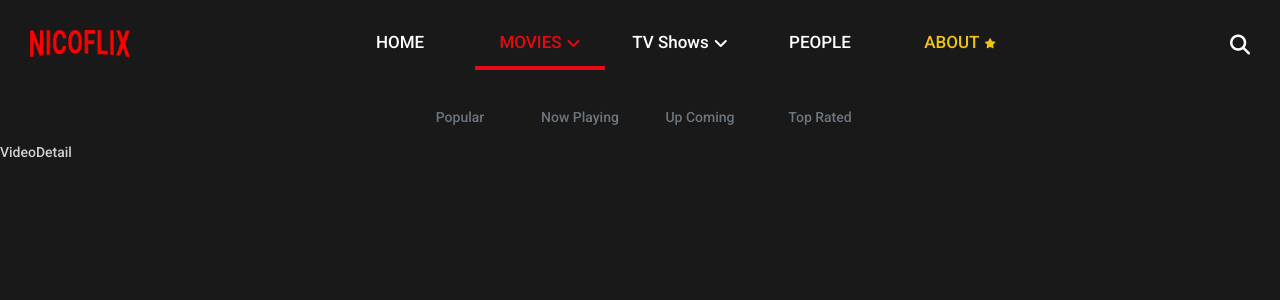
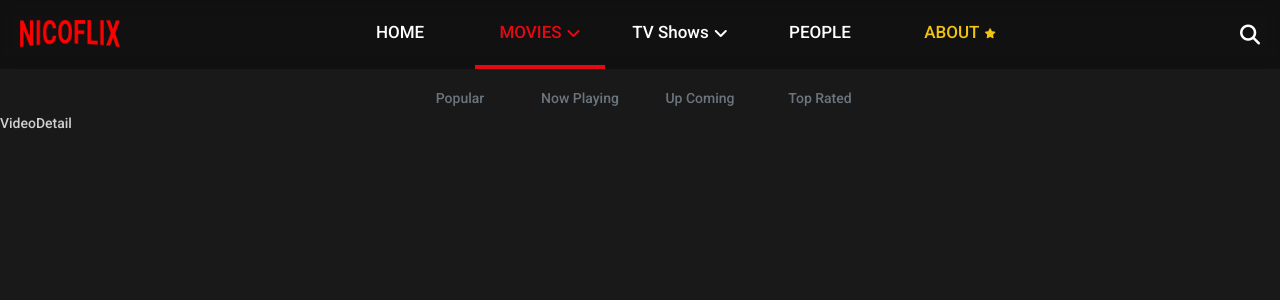
Before and after one commit to beliemun/netflix-clone-typescript, a React (Create React App) app: page /#/movie/1 in a window 1280 px wide. Shown: the top 300 px of the page. Built offline with nearby package versions, Linux system fonts and the light colour scheme; no server answers.

Commit message:
updated Header

```diff
--- a/src/Components/GlobalStyles.ts
+++ b/src/Components/GlobalStyles.ts
@@ -11,7 +11,8 @@ const GlobalStyles = createGlobalStyle`
         font-family: 'Roboto', sans-serif;
         font-size: 14px;
         color: ${Colors.text.primary};
-        background-color:${Colors.bg.primary}
+        background-color:${Colors.bg.primary};
+        padding-top: 80px;
     }
     a {
         text-decoration:none;
--- a/src/Components/Header/style.ts
+++ b/src/Components/Header/style.ts
@@ -3,15 +3,21 @@ import styled from "styled-components";
 import Colors from "Components/Colors";
 
 export const Contianer = styled.div`
+  position: fixed;
+  top: 0;
+  left: 0;
+  width: 100%;
   display: grid;
   grid-template-columns: min-content minmax(min-content, 1fr) min-content;
+  background-color: rgba(0, 0, 0, 0.3);
+  backdrop-filter: blur(7px);
 `;
 
 export const Logo = styled.div`
   display: flex;
   justify-content: center;
   align-items: center;
-  padding: 30px;
+  padding: 20px;
   img {
     width: 100px;
   }
@@ -26,7 +32,6 @@ export const Menu = styled.div`
 export const List = styled.div`
   display: grid;
   width: 100%;
-  /* height: 100%; */
   grid-column-gap: 10px;
   grid-template-columns: repeat(5, minmax(min-content, 130px));
   place-content: center center;
@@ -38,7 +43,7 @@ export const Item = styled(Link)<{ current: string }>`
   align-items: center;
   width: 130px;
   flex-direction: row;
-  padding: 15px;
+  padding: 24px 10px;
   border-bottom: 4px solid
     ${(props) => (props.current === "true" ? Colors.primary : "transparent")};
   transition: all 0.3s ease-in-out;
@@ -76,7 +81,7 @@ export const Search = styled.div<{ current: string }>`
   display: felx;
   justify-content: center;
   align-items: center;
-  padding: 30px;
+  padding: 20px;
   i {
     color: ${(props) =>
       props.current === "true" ? Colors.primary : Colors.text.emphasis};
--- a/src/Screens/Movie/Movie.tsx
+++ b/src/Screens/Movie/Movie.tsx
@@ -8,7 +8,6 @@ const Movie: React.FunctionComponent<RouteComponentProps> = ({
   location: { pathname },
 }) => {
   return (
-    <>
     <Container>
       <List>
         <Item to="/movie" current={(pathname === "/movie").toString()}>
@@ -33,7 +32,6 @@ const Movie: React.FunctionComponent<RouteComponentProps> = ({
           Top Rated
         </Item>
       </List>
-      </Container>
       <Switch>
         <Route path="/movie" component={VideoList} exact />
         <Route path="/movie/now-playing" component={VideoList} exact />
@@ -41,7 +39,7 @@ const Movie: React.FunctionComponent<RouteComponentProps> = ({
         <Route path="/movie/top-rated" component={VideoList} />
         <Route path="/movie/:id" component={VideoDetail} />
       </Switch>
-    </>
+    </Container>
   );
 };
 
--- a/src/Screens/Movie/style.ts
+++ b/src/Screens/Movie/style.ts
@@ -3,10 +3,7 @@ import styled from "styled-components";
 import Colors from "Components/Colors";
 
 export const Container = styled.div`
-  display: flex;
-  justify-content: center;
-  align-items: center;
-  padding: 10px 0;
+  height: 1000vh;
 `;
 
 export const List = styled.div`
@@ -19,12 +16,13 @@ export const List = styled.div`
 export const Item = styled(Link)<{ current: string }>`
   width: max-content;
   color: ${(props) =>
-    props.current === "true" ? Colors.primary : Colors.text.secondary};
+    props.current === "true" ? Colors.text.emphasis : Colors.text.secondary};
   margin: 0 5px;
   padding: 10px;
   width: 110px;
   border: 1px solid
-    ${(props) => (props.current === "true" ? Colors.primary : "transparent")};
+    ${(props) =>
+      props.current === "true" ? Colors.text.emphasis : "transparent"};
   border-radius: 12px;
   transition: all 0.3s ease-in-out;
   text-align: center;
```
Lines whose indentation alone changed are shown as unchanged.
